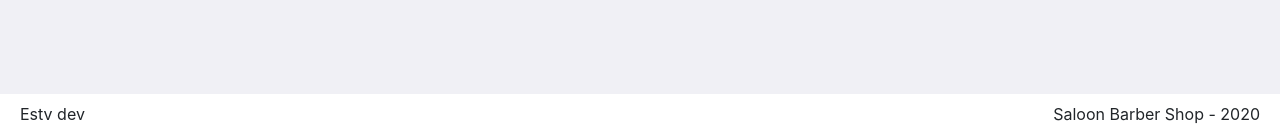
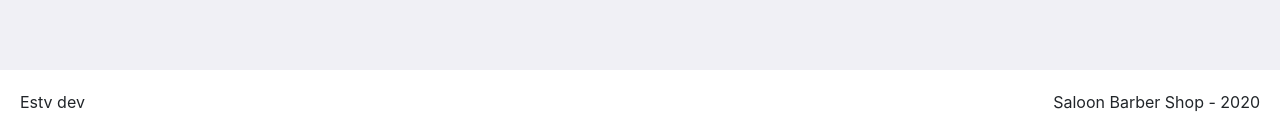
Before and after one commit to EstevamBruno/saloon-barber-shop-web, a React (Create React App) app: page / in a window 1280 px wide. Shown: the part 666-797 px from the top of the page. Built offline with nearby package versions, Linux system fonts and the light colour scheme.

Commit message:
Added padding

```diff
--- a/src/components/Footer/styles.ts
+++ b/src/components/Footer/styles.ts
@@ -1,10 +1,9 @@
 import styled from "styled-components";
 
 export const Container = styled.footer`
-  height: 45px;
   display: flex;
   justify-content: space-between;
   align-items: center;
-  padding: 0 20px;
+  padding: 20px 20px;
   background-color: #fff;
 `;
```
